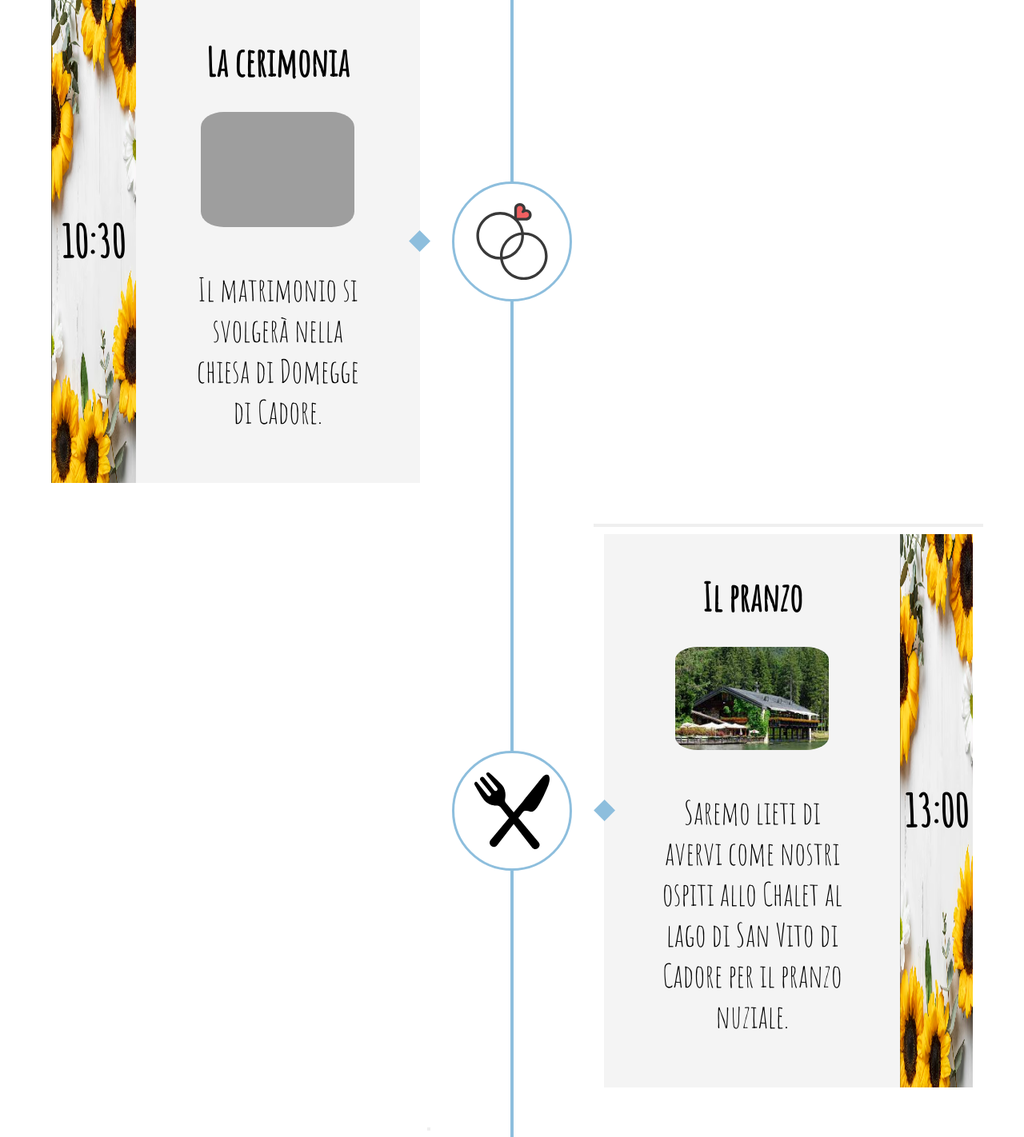
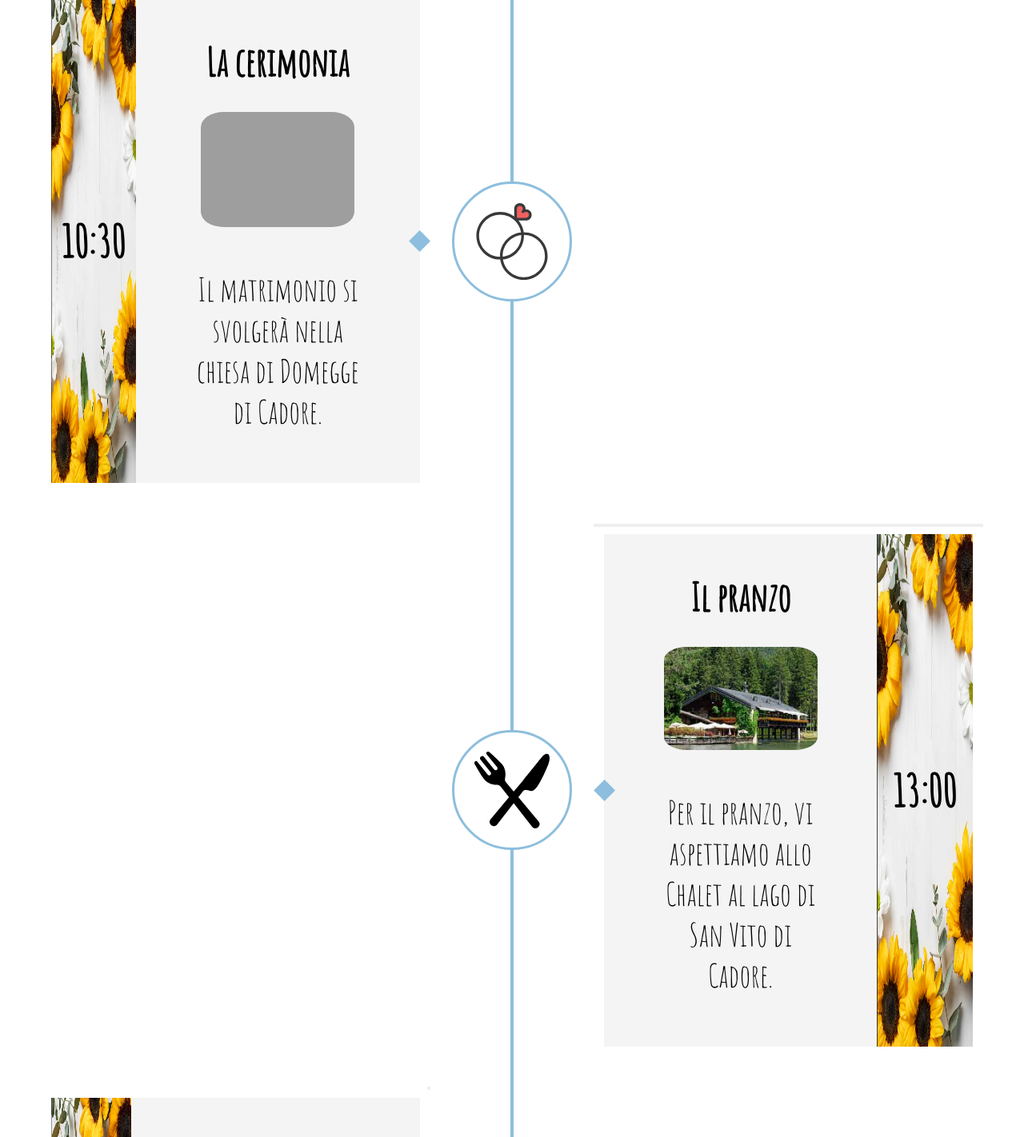
Before and after one commit to Barna1992/matrimonio, a Django app: page / in a window 1280 px wide. Shown: the part 2579-4001 px from the top of the page at 80% size. Run offline with Django 4.2, Linux system fonts and the light colour scheme; grey boxes are pictures that could not be loaded.

Commit message:
modficio messaggio

```diff
--- a/wedding-django/wedding/lista_nozze/templates/lista_nozze/index.html
+++ b/wedding-django/wedding/lista_nozze/templates/lista_nozze/index.html
@@ -81,7 +81,7 @@
                   <div class="desc">
                     <h3 class="agenda__item__title">Il pranzo</h3>
                     <div class="image-container-timeline"><a href="https://maps.app.goo.gl/8Xdv195mtKVQRSvF8"><img src="{% static 'images/chalet.jpeg' %}" class="img-card"></a></div>
-                    <p>Saremo lieti di avervi come nostri ospiti allo Chalet al lago di San Vito di Cadore per il pranzo nuziale.</p>
+                    <p>Per il pranzo, vi aspettiamo allo Chalet al lago di San Vito di Cadore.</p>
                   </div>
                   <button class="edit__btn"><i class="fa fa-pencil"></i></button>
                 </div>
```
